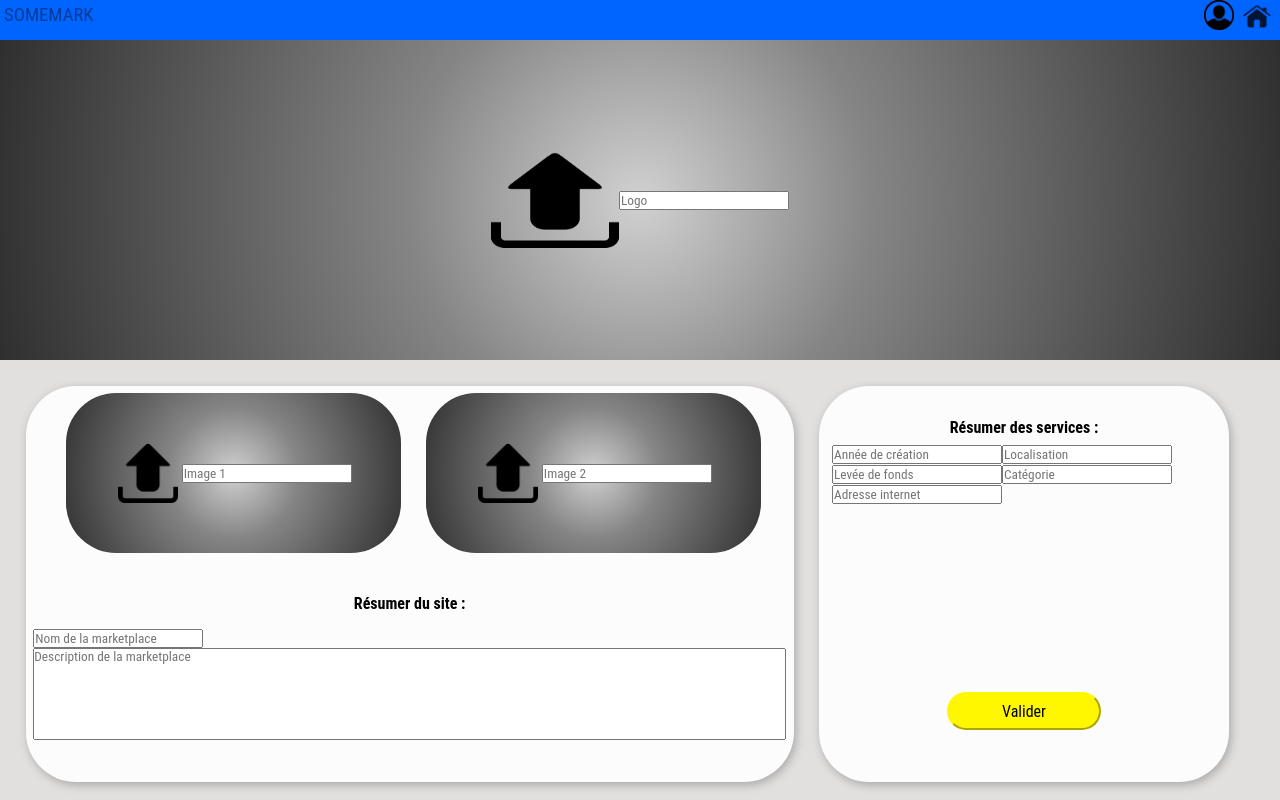
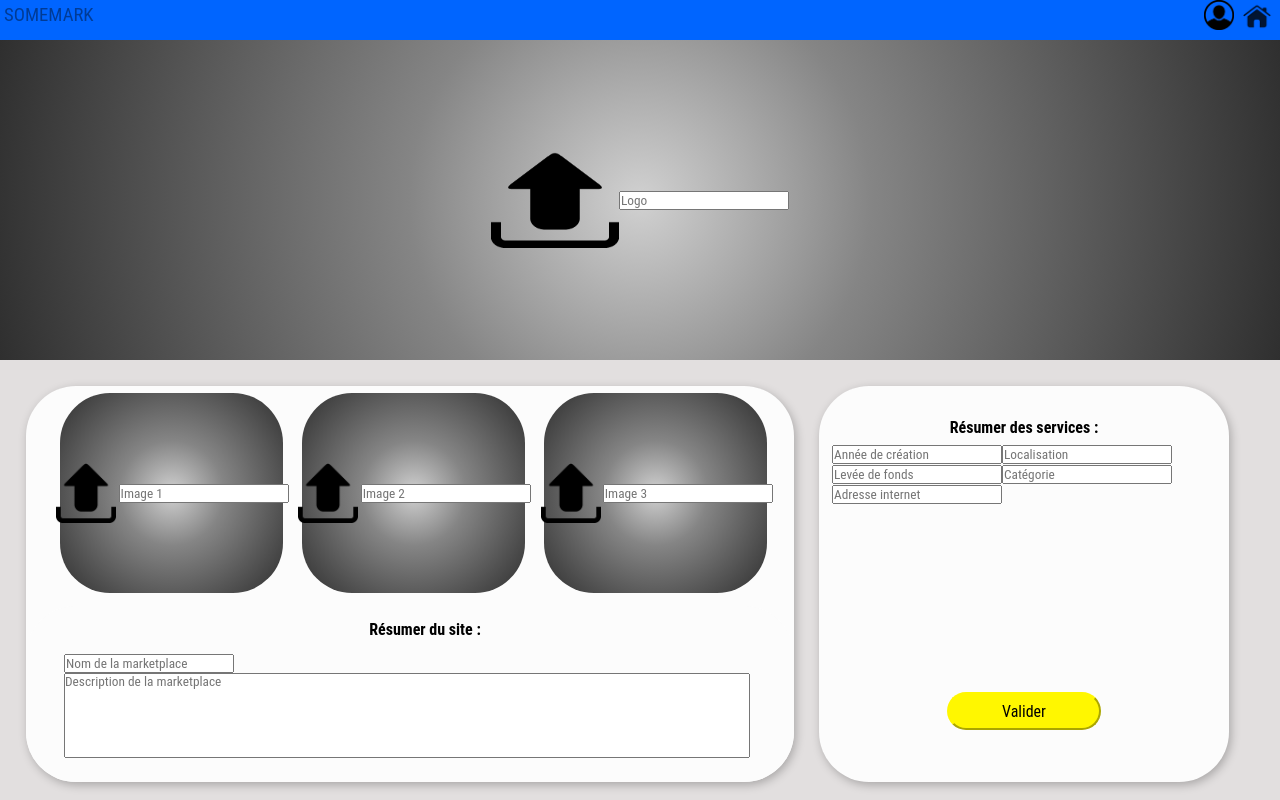
Before and after one commit to xko0/marketPlaceEngine, a Vue app in the folder marketfront/: page /admincreatecard in a window 1280 px wide. Built offline with nearby package versions, Linux system fonts and the light colour scheme.

Commit message:
userDescription v2: ajout troisieme image

```diff
--- a/marketfront/src/components/User-description.vue
+++ b/marketfront/src/components/User-description.vue
@@ -8,6 +8,7 @@
           <div class="imgScreen radius">
             <img class="screen" :src="this.uneCard.imgSite1" alt="screen1" />
             <img class="screen" :src="this.uneCard.imgSite2" alt="screen2" />
+            <img class="screen" :src="this.uneCard.imgSite3" alt="screen3" />
           </div>
           <div class="sommary radius">
             <h4>Brève description de la marketplace :</h4>
--- a/marketfront/src/components/admin/Admin-create-card.vue
+++ b/marketfront/src/components/admin/Admin-create-card.vue
@@ -17,6 +17,10 @@
             <div class="bgScreen radius">
               <img class="screen" src="../../assets/upload.png" alt="screen2" />
               <input type="text" placeholder="Image 2" v-model="cardResume.imgSite2" />
+            </div>
+            <div class="bgScreen radius">
+              <img class="screen" src="../../assets/upload.png" alt="screen2" />
+              <input type="text" placeholder="Image 3" v-model="cardResume.imgSite3" />
             </div>
           </div>
           <div class="sommary radius">
@@ -57,7 +61,8 @@ export default {
         urlMarketPlace: "",
         logo: "",
         imgSite1: "",
-        imgSite2: ""
+        imgSite2: "",
+        imgSite3: ""
       },
       idCarte: this.$route.params.id
     };
@@ -75,7 +80,7 @@ export default {
 };
 </script>
 
-<style>
+<style scoped>
 .imgMain {
   height: 40vh;
   margin: 0;
@@ -99,8 +104,9 @@ export default {
 
 .container1 {
   display: flex;
+  flex-direction: column;
   flex-wrap: wrap;
-  justify-content: space-evenly;
+  justify-content: space-between;
   margin-top: 2%;
   margin-left: 2%;
   width: 60%;
@@ -115,13 +121,14 @@ export default {
   display: flex;
   justify-content: space-evenly;
   width: 100%;
+  height: 15vh;
 }
 .bgScreen {
   display: flex;
   justify-content: center;
   align-items: center;
-  width: 45%;
-  height: 20vh;
+  width: 30%;
+  height: 25vh;
   background: var(--radial-gradient);
 }
 .screen {
@@ -134,9 +141,9 @@ export default {
 }
 .sommary {
   width: 100%;
-  height: 25vh;
+  height: 22vh;
+  padding: 0 1% 1% 5%;
   flex: fill;
-  padding: 1%;
   overflow: hidden;
   background-color: var(--whiteCard);
 }
@@ -180,7 +187,7 @@ h4 {
   text-align: center;
 }
 .inputSite {
-  width: 100%;
+  width: 95%;
   height: 50%;
   resize: none;
 }
--- a/marketfront/src/components/admin/Admin-modify-card.vue
+++ b/marketfront/src/components/admin/Admin-modify-card.vue
@@ -17,6 +17,10 @@
             <div class="bgScreen radius">
               <img class="screen" src="../../assets/upload.png" alt="screen2" />
               <input type="text" placeholder="Image 2" v-model="cardResume.imgSite2"/>
+            </div>
+            <div class="bgScreen radius">
+              <img class="screen" src="../../assets/upload.png" alt="screen3" />
+              <input type="text" placeholder="Image 3" v-model="cardResume.imgSite3"/>
             </div>
           </div>
           <div class="sommary radius">
```
Also changed, not shown: 1 other file (tests, documents, lock files or other folders).
